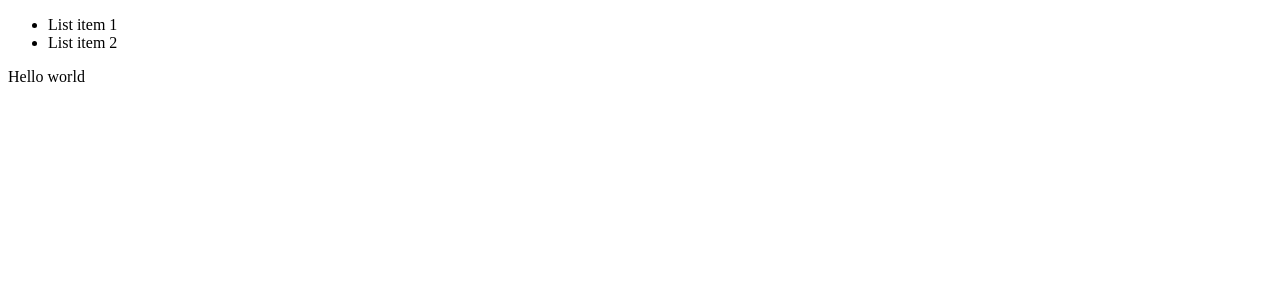
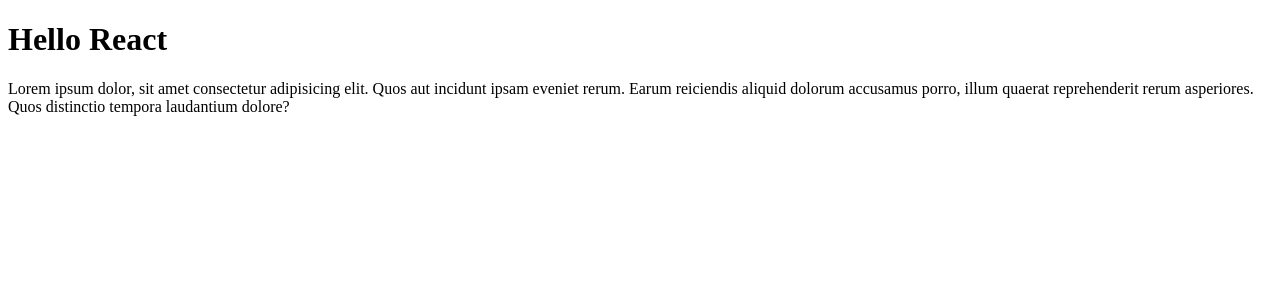
Before and after one commit to Archie-R16/shop-style, a React (Create React App) app: page / in a window 1280 px wide. Shown: the top 300 px of the page. Built offline with nearby package versions, Linux system fonts and the light colour scheme.

Commit message:
add React component

```diff
--- a/src/index.tsx
+++ b/src/index.tsx
@@ -1,15 +1,23 @@
 import React from 'react'
 import ReactDOM from 'react-dom/client'
 
-const content = (
-    <div>
-        <ul>
-            <li>List item 1</li>
-            <li>List item 2</li>
-        </ul>
-        <p>Hello world</p>
-    </div>
-)
+function App() {
+    return (
+        <div>
+            <h1>Hello React</h1>
+            <p>
+                Lorem ipsum dolor, sit amet consectetur adipisicing elit. Quos
+                aut incidunt ipsam eveniet rerum. Earum reiciendis aliquid
+                dolorum accusamus porro, illum quaerat reprehenderit rerum
+                asperiores. Quos distinctio tempora laudantium dolore?
+            </p>
+        </div>
+    )
+}
 
 const root = ReactDOM.createRoot(document.getElementById('root') as HTMLElement)
-root.render(<React.StrictMode>{content}</React.StrictMode>)
+root.render(
+    <React.StrictMode>
+        <App />
+    </React.StrictMode>
+)
```
